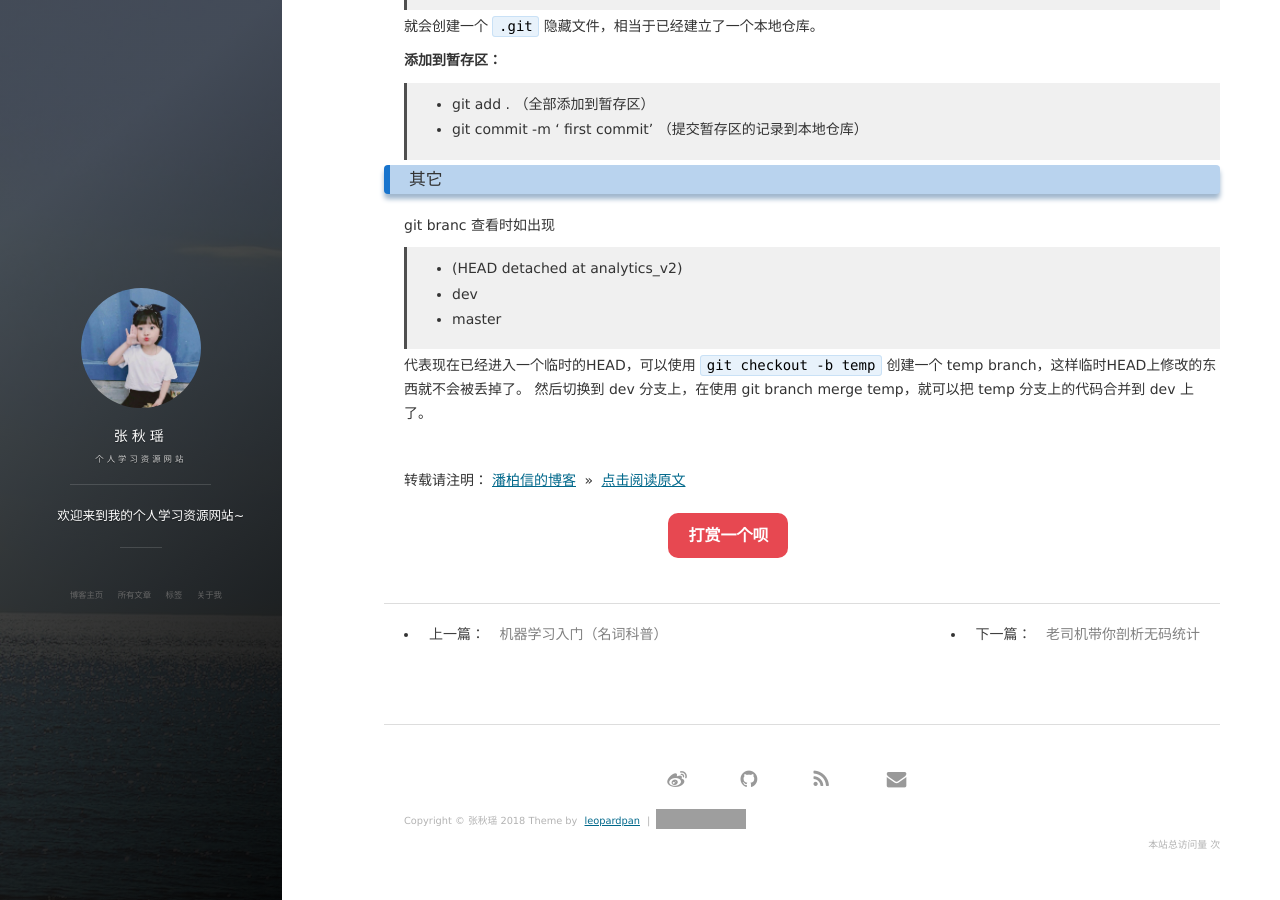
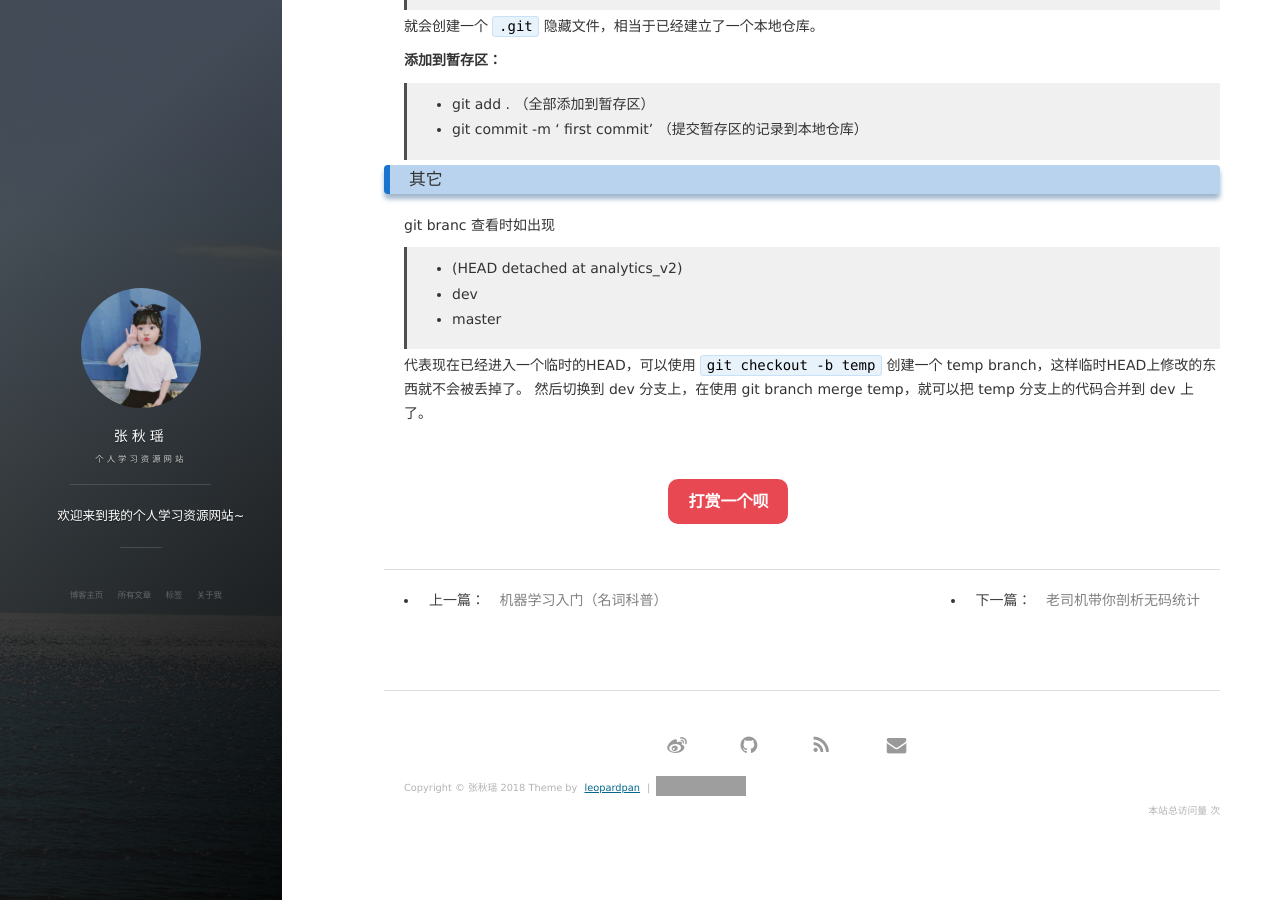
Before and after one commit to Libra-yoyo/Libra-yoyo.github.io, a Jekyll site: the page built from _posts/2016-07-13-GitTutorial.md, in a window 1280 px wide and 900 px high, scrolled down 1042 px. Built offline with Jekyll 4.4.1, drawn with Linux system fonts in a browser that asks for light colours; nearby versions of some CDN libraries; comment, search, counter and statistics services are not loaded; grey boxes are pictures that could not be loaded.

Commit message:
Update 2016-07-13-GitTutorial.md

```diff
--- a/_posts/2016-07-13-GitTutorial.md
+++ b/_posts/2016-07-13-GitTutorial.md
@@ -66,5 +66,3 @@ git branc 查看时如出现
 然后切换到 dev 分支上，在使用 git branch merge temp，就可以把 temp 分支上的代码合并到 dev 上了。
 
 <br>
-
-转载请注明：[潘柏信的博客](http://baixin) » [点击阅读原文](http://baixin.io/2016/07/GitTutorial/)
```
